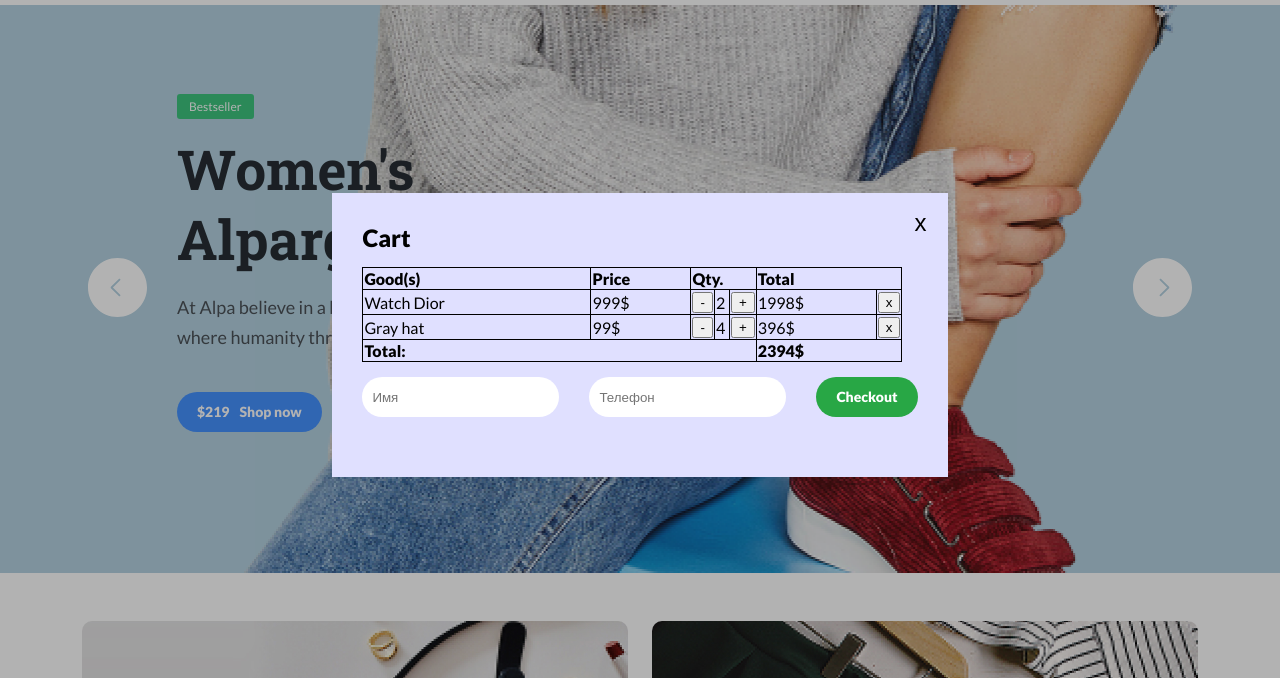
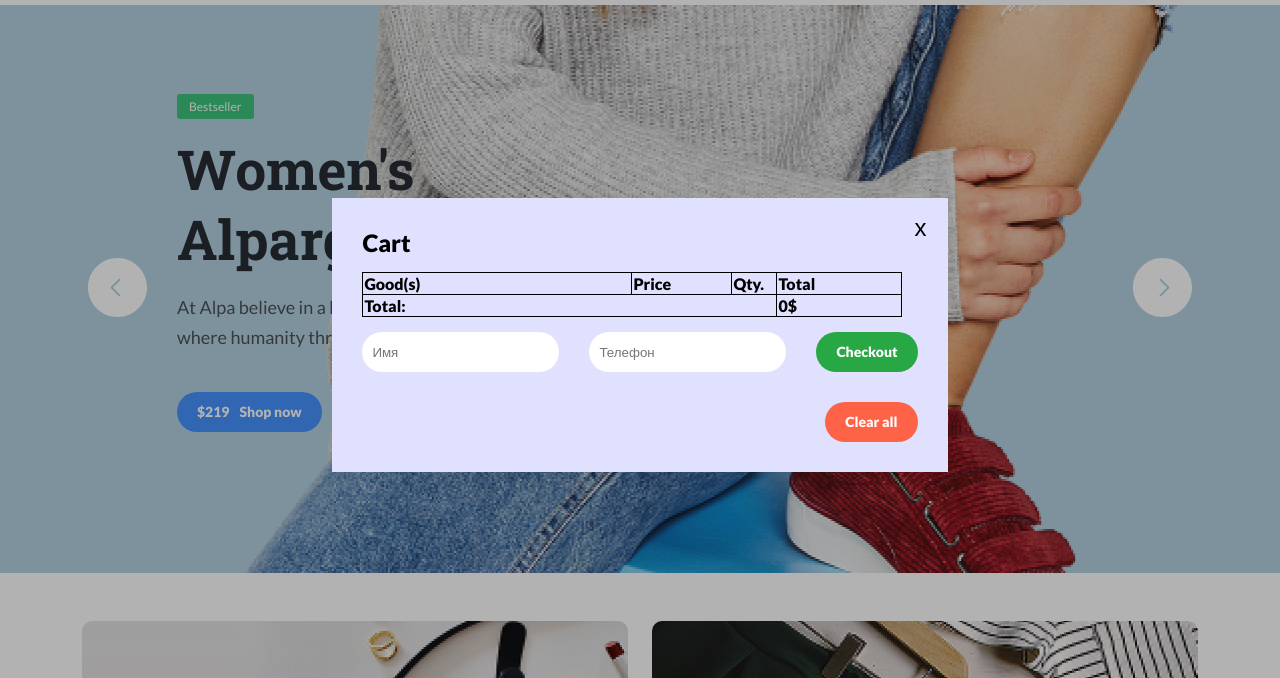
Before and after one commit to VladimirChernovv/Willberries, a plain HTML site: page index.html in a window 1280 px wide. Both pictures are taken after a click on the button "Cart". Shown: the part 65-743 px from the top of the page. Drawn offline with Linux system fonts and the light colour scheme.

Commit message:
1)Возле корзины добавил  живой счетчик товаров (количество товаров в корзине), 2) В объекте card добавил  метод который полностью очищает корзину, 3) Сверстал  небольшую кнопку (дизайн на ваше выбор) в корзине, при клике на которую будет вызываться метод очищения корзины

```diff
--- a/css/style.css
+++ b/css/style.css
@@ -65,7 +65,12 @@ button {
 
 .button-icon:last-child {
     margin-right: 0;
+}
 
+.btn-danger {
+    background-color: tomato;
+    display: block;
+    margin-left: auto;
 }
 
 .cart-count {
--- a/index.html
+++ b/index.html
@@ -609,6 +609,9 @@
 					<span class="button-text">Checkout</span>
 				</button>
 			</form>
+			<button class="button btn-danger">
+					<span class="button-text">Clear all</span>
+				</button>
 		</div>
 	</div>
 	<script src="js/swiper-bundle.min.js"></script>
--- a/js/main.js
+++ b/js/main.js
@@ -21,6 +21,8 @@ const showAcsessories = document.querySelectorAll('.show-acsessories');
 const showClothing = document.querySelectorAll('.show-clothing');
 const cartTableGoods = document.querySelector('.cart-table__goods');
 const cardTableTotal = document.querySelector('.card-table__total');
+const cartCount = document.querySelector('.cart-count');
+const btnDanger = document.querySelector('.btn-danger');
 
 // Функция которая получает данные(товар) с сервера. Сервером является папка db
 const getGoods = async () => {
@@ -34,20 +36,18 @@ const getGoods = async () => {
 
 // Создаём свой объект данных дя корзины
 const cart = {
-  cartGoods: [
-    {
-      id: '099',
-      name: 'Watch Dior',
-      price: 999,
-      count: 2,
-    },
-    {
-      id: '090',
-      name: 'Gray hat',
-      price: 99,
-      count: 4,
-    },
-  ],
+  cartGoods: [],
+  countQuantity() {
+    cartCount.textContent = this.cartGoods.reduce((sum, item) => {
+      return sum + item.count;
+    }, 0);
+  },
+  // Создаём метод(clearCart()) который полностью очищает корзину
+  clearCart() {
+    this.cartGoods.length = 0;
+    this.countQuantity();
+    this.renderCart();
+  },
   renderCart() {
     cartTableGoods.textContent = '';
     // Перебераем товары cartGoods
@@ -73,8 +73,9 @@ const cart = {
     cardTableTotal.textContent = totalPrice + '$';
   },
   deleteGood(id) {
-    this.cartGoods = this.cartGoods.filter(item => id !== item.id);
+    this.cartGoods = this.cartGoods.filter((item) => id !== item.id);
     this.renderCart();
+    this.countQuantity();
   },
   minusGood(id) {
     for (const item of this.cartGoods) {
@@ -83,44 +84,52 @@ const cart = {
           this.deleteGood(id);
         } else {
           item.count--;
-        };
+        }
 
         break;
-      };
-    };
+      }
+    }
     this.renderCart();
+    this.countQuantity();
   },
   plusGood(id) {
-    for(const item of this.cartGoods) {
+    for (const item of this.cartGoods) {
       if (item.id === id) {
         item.count++;
         break;
-      };
-    };
+      }
+    }
     this.renderCart();
+    this.countQuantity();
   },
   addCartGoods(id) {
-    const goodItem = this.cartGoods.find(item => item.id === id);
+    const goodItem = this.cartGoods.find((item) => item.id === id);
     if (goodItem) {
       this.plusGood(id);
     } else {
       getGoods()
-        .then(data => data.find(item => item.id === id))
+        .then((data) => data.find((item) => item.id === id))
         .then(({ id, name, price }) => {
           this.cartGoods.push({
             id,
             name,
             price,
             count: 1,
-          })
-        })
+          });
+          this.countQuantity();
+        });
     }
   },
 };
 
+// Удаляем все товары в корзине по клику на кнопку Clear all
+btnDanger.addEventListener('click', () => {
+  cart.clearCart();
+});
+
 document.body.addEventListener('click', event => {
   const addToCart = event.target.closest('.add-to-cart');
-  console.log(addToCart);
+  // console.log(addToCart);
 
   if (addToCart) {
     cart.addCartGoods(addToCart.dataset.id);
```
